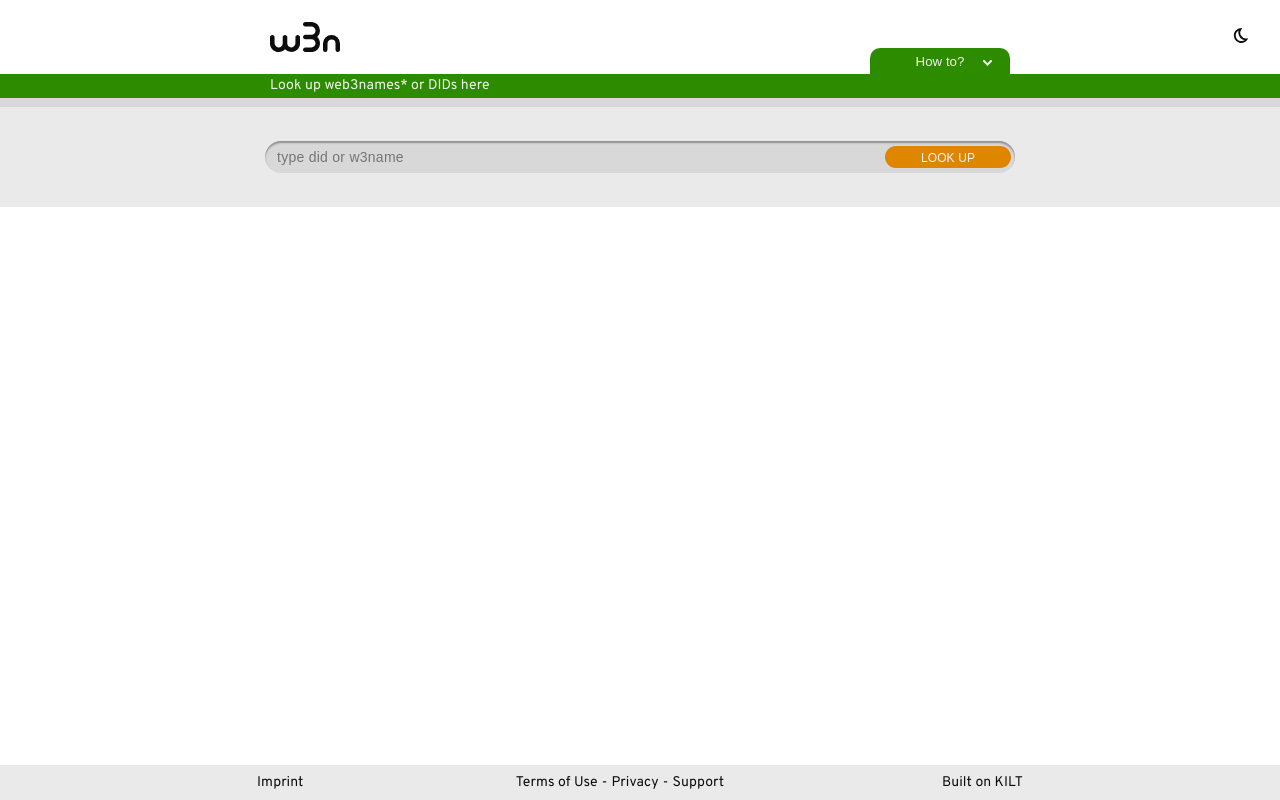
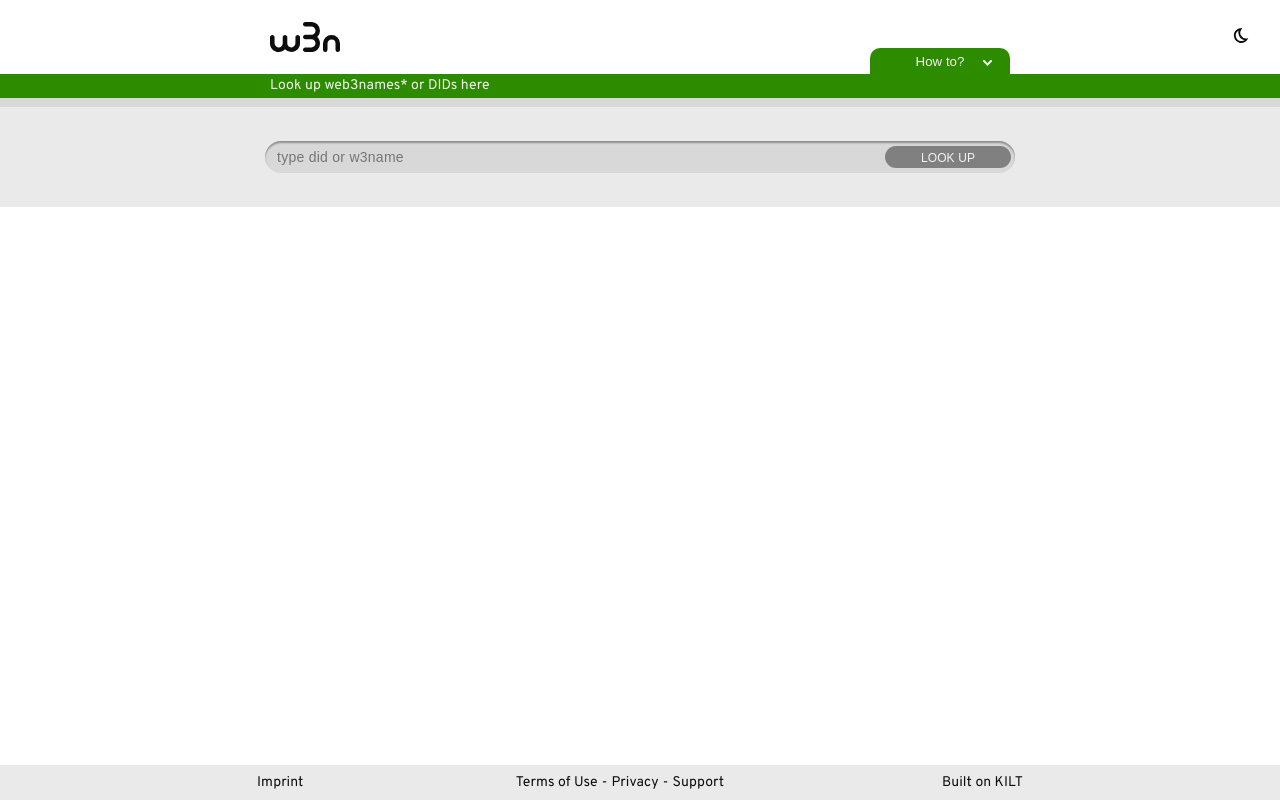
Before and after one commit to KILT-Foundation/w3n.id, a React (Create React App) app: page / in a window 1280 px wide. Built offline with nearby package versions, Linux system fonts and the light colour scheme; what @kiltprotocol/sdk-js would draw is missing.

Commit message:
feat: disabled searchbtn on min search chars

```diff
--- a/src/Components/SearchComponent.tsx
+++ b/src/Components/SearchComponent.tsx
@@ -15,7 +15,11 @@ import { DidSection } from './DidSection'
 import { Web3Name } from './Web3NameSection'
 import { VerificationMethodSecton } from './VerificationMethodSecton'
 import { ResultsErrors } from './ResultsErrors'
+import { Theme } from '../Themes/Theme'
 
+interface Search {
+  text: string
+}
 const SearchContainer = styled.div`
   display: flex;
   align-items: center;
@@ -49,7 +53,8 @@ const SearchBtn = styled.button`
   height: 24px;
   border-radius: 15px;
   height: 22px;
-  background-color: ${(props) => props.theme.searchbtn};
+  background-color: ${(props: Search) =>
+    props.text.length < 3 ? 'grey' : Theme.light.searchbtn};
   font-size: 14px;
   letter-spacing: 0.1px;
   line-height: 22px;
@@ -268,7 +273,11 @@ export const SearchComponent = () => {
           />
 
           <SearchBtnWrapper>
-            <SearchBtn onClick={() => handleSearch()} type="submit">
+            <SearchBtn
+              text={searchedText}
+              onClick={() => handleSearch()}
+              type="submit"
+            >
               LOOK UP
             </SearchBtn>
           </SearchBtnWrapper>
```
